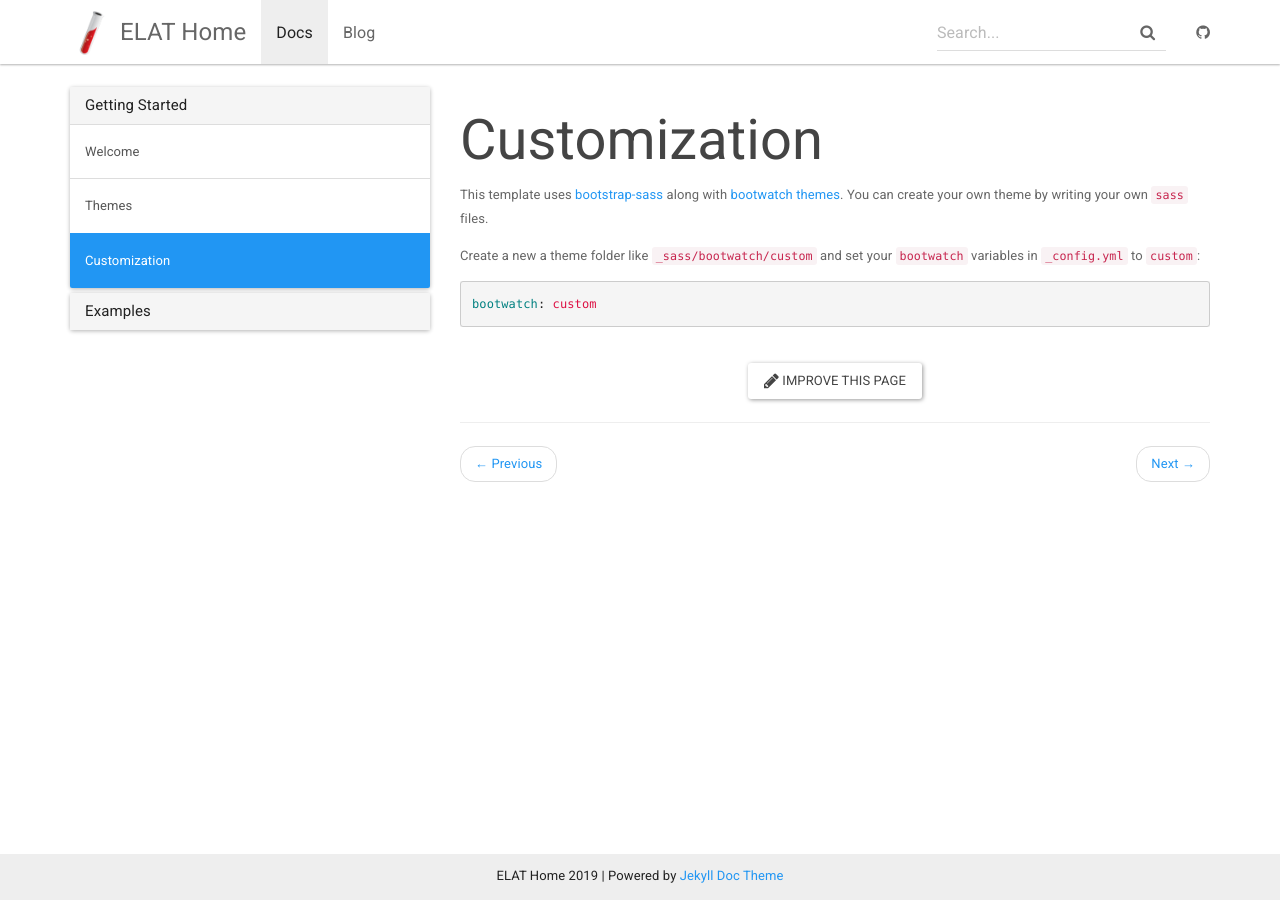
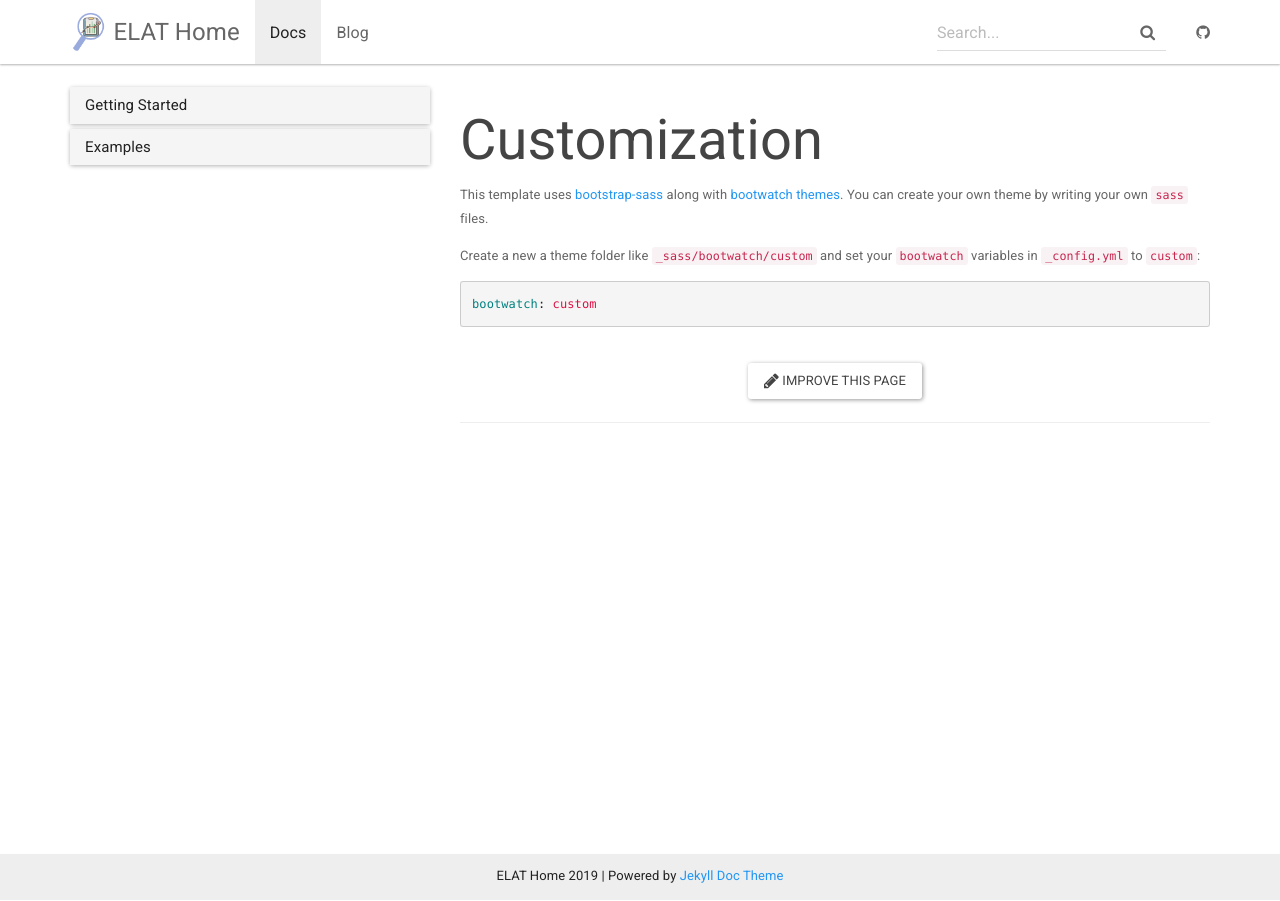
Before and after one commit to mvallet91/ELAT, a Jekyll site: the page built from _docs/customization.md, in a window 1280 px wide. Built offline with Jekyll 4.4.1, drawn with Linux system fonts in a browser that asks for light colours.

```diff
--- a/_data/docs.yml
+++ b/_data/docs.yml
@@ -1,8 +1,7 @@
 - title: Getting Started
   docs:
   - home
-  - themes
-  - customization
+  - technical
 
 - title: Examples
   docs:
```
Also changed, not shown: _docs/technical.md (+4 -1 lines), favicon.ico, img/logonav.png, 11 other files.
